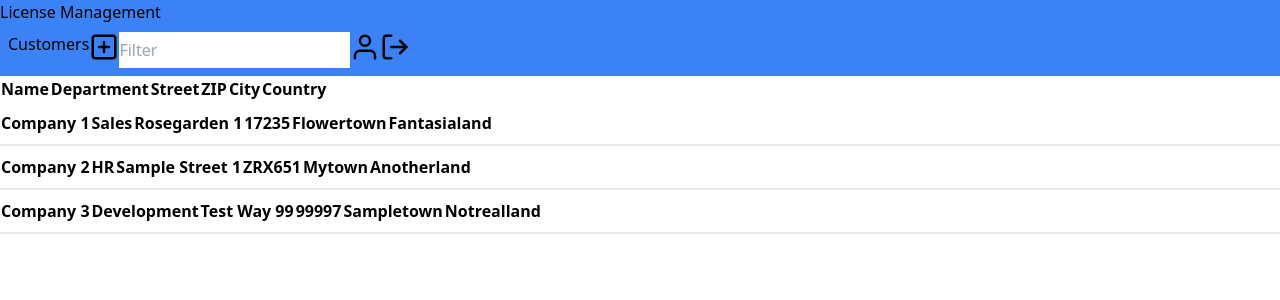
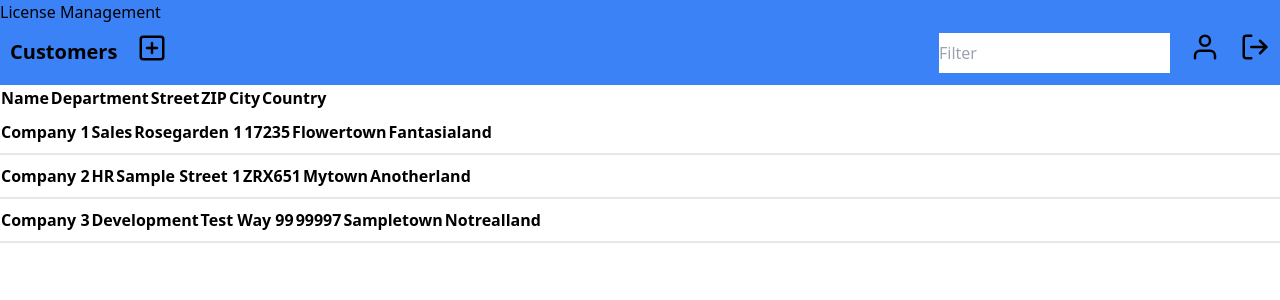
Before and after one commit to PinarGoekcek/license-management, a React (Create React App) app in the folder frontend/licence-management-ui/: page / in a window 1280 px wide. Shown: the top 300 px of the page. Built offline with nearby package versions, Linux system fonts and the light colour scheme.

Commit message:
WIP: Style header

```diff
--- a/frontend/licence-management-ui/src/components/Header.js
+++ b/frontend/licence-management-ui/src/components/Header.js
@@ -9,24 +9,33 @@ const Header = ({ title, bgClass }) => {
   return (
     <header className={bgClass}>
       <h1>License Management</h1>
-      <div className='container flex flex-row p-2'>
-        <h2>{title}</h2>
-        <span className='onHoverChangeCol'>
+
+      <div className='header-container py-2'>
+        <div className='group'>
+          <span className='item text'>{title}</span>
+          <span className='item icon onHoverChangeCol'>
             <Button
               name={'Add'}
               icon={<FiPlusSquare size={iconSize} />}
               onClick={onClick}
             />
           </span>
+        </div>
+
+        <div className='clearfix'></div>
+
+        <div className='group'>
+          <span className='item'>
             <input type='text' placeholder='Filter' />
-        <span className='onHoverChangeCol'>
+          </span>
+          <span className='item icon onHoverChangeCol'>
             <Button
               name={'Profile'}
               icon={<FiUser size={iconSize} />}
               onClick={onClick}
             />
           </span>
-        <span className='onHoverChangeCol'>
+          <span className='item icon onHoverChangeCol'>
             <Button
               name={'Logout'}
               icon={<FiLogOut size={iconSize} />}
@@ -34,6 +43,7 @@ const Header = ({ title, bgClass }) => {
             />
           </span>
         </div>
+      </div>
     </header>
   );
 };
--- a/frontend/licence-management-ui/src/style.css
+++ b/frontend/licence-management-ui/src/style.css
@@ -11,3 +11,32 @@
 .onHoverChangeCol:hover{
     color: lightgray;
 }
+
+.header-container{
+    display: flex;
+    justify-content: space-between;
+    align-items: center;
+}
+
+.item{
+    line-height: 40px;
+    padding: 0 10px;
+}
+
+.text{
+    font-size: 20px;
+    font-weight: bold;
+}
+
+.icon{
+    vertical-align: middle;
+}
+
+.group{
+    display: inline-block;
+    justify-content: space-around;
+}
+
+.clearfix{
+    clear: both;
+}
```
Lines whose indentation alone changed are shown as unchanged.
